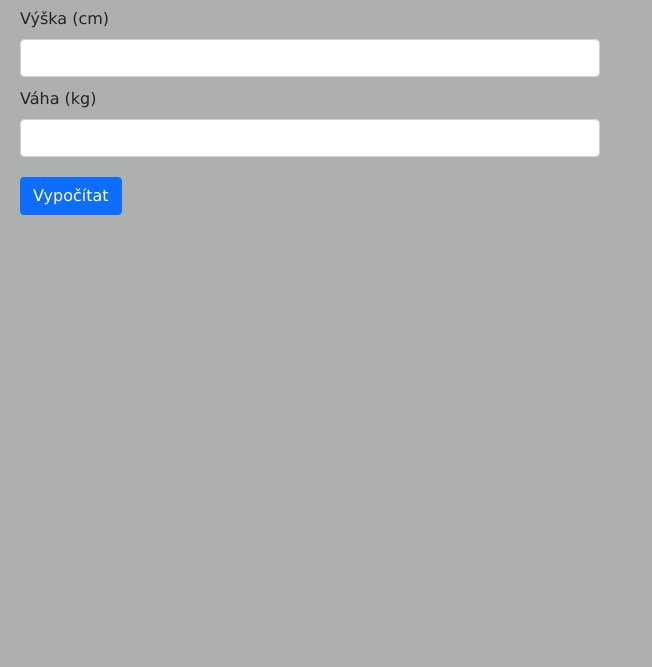
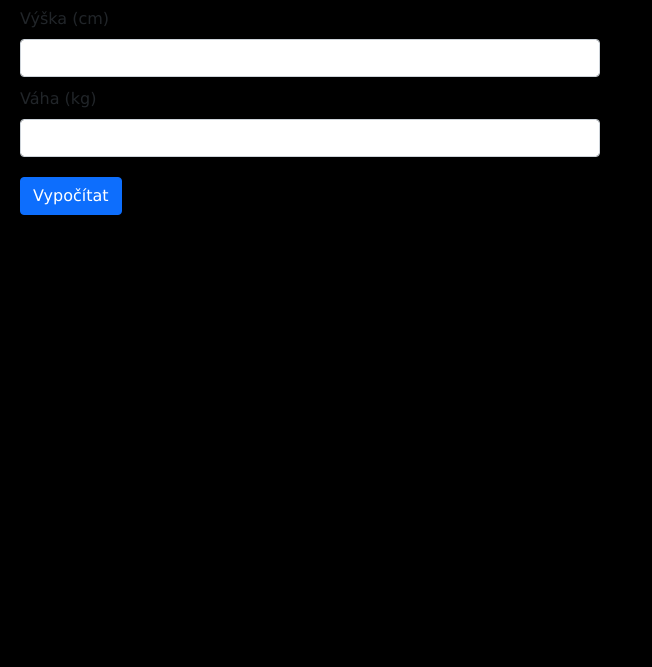
Before and after one commit to DIZ-04/bmi-calc, a plain HTML site: page index.html in a window 1280 px wide. Shown: the part 133-800 px from the top of the page, without its empty margins (0-652 px from the left). Drawn offline with nearby package versions, Linux system fonts and the light colour scheme.

Commit message:
Update style.css

```diff
--- a/static/style.css
+++ b/static/style.css
@@ -1,6 +1,6 @@
 body {
     font-family: Verdana, Geneva, Tahoma, sans-serif !important;
-    background-color: #aeb0af !important;
+    background-color: black !important;
 }
 
 .nadpis {
```
